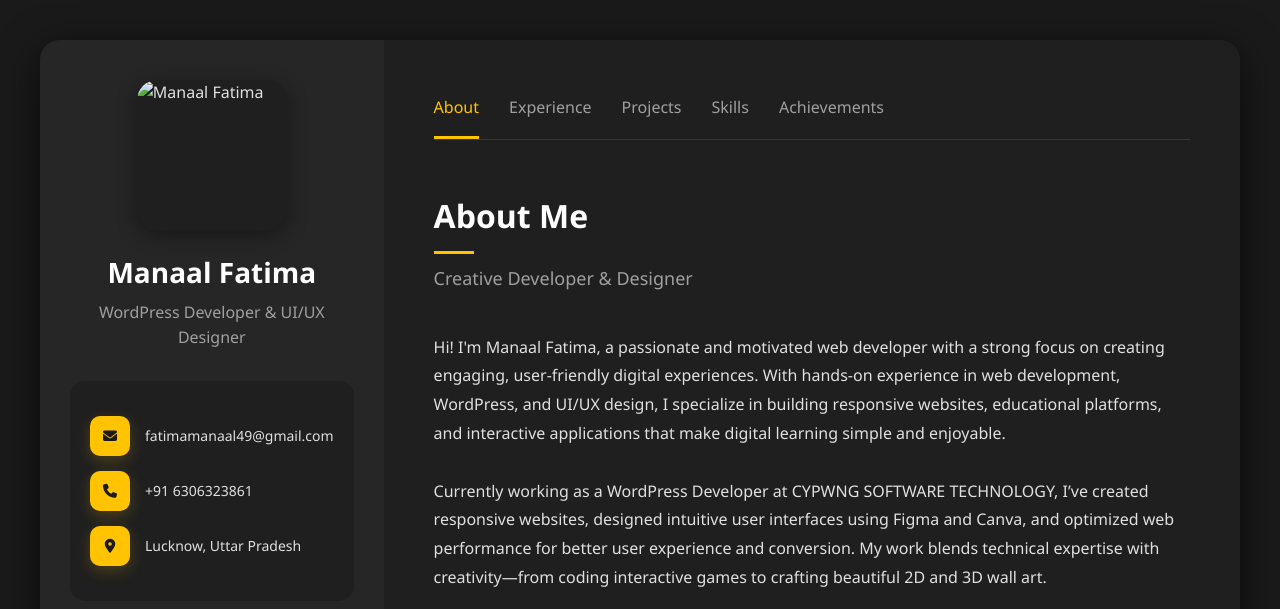
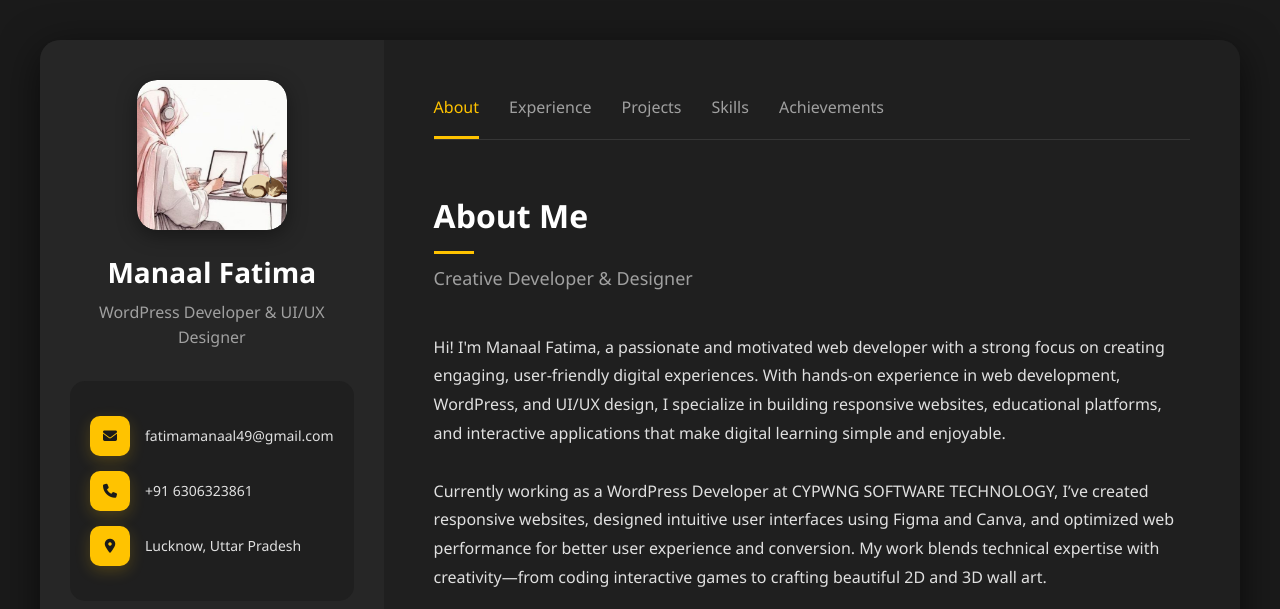
Before and after one commit to dev-manaal/fatima, a plain HTML site: page index.html in a window 1280 px wide. Shown: the top 609 px of the page. Drawn offline with Linux system fonts and the light colour scheme; the site is published under a folder, as on GitHub Pages, so addresses that start at the root find nothing.

Commit message:
Update index.html

```diff
--- a/index.html
+++ b/index.html
@@ -500,7 +500,7 @@
     <div class="portfolio-wrapper">
         <div class="sidebar">
             <div class="profile-img">
-                <img src="/Manaal (1).png" alt="Manaal Fatima" class="actual-profile-photo">
+                <img src="./Manaal (1).png" alt="Manaal Fatima" class="actual-profile-photo">
             </div>
 
             <div class="profile-name">
@@ -799,4 +799,5 @@
         });
     </script>
 </body>
+
 </html>
```
